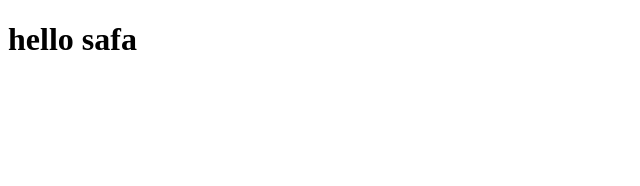
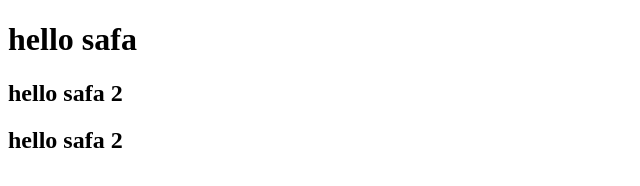
Before and after one commit to safaaptechnorth-art/project_safa, a plain HTML site: page index.html in a window 1280 px wide. Shown: the whole page, without its empty margins (0-640 px from the left). Drawn offline with Linux system fonts and the light colour scheme.

Commit message:
headuing h2

```diff
--- a/index.html
+++ b/index.html
@@ -7,5 +7,7 @@
 </head>
 <body>
     <h1>hello safa</h1>
+    <h2>hello safa 2</h2>
+    <h2>hello safa 2</h2>
 </body>
 </html>
```
